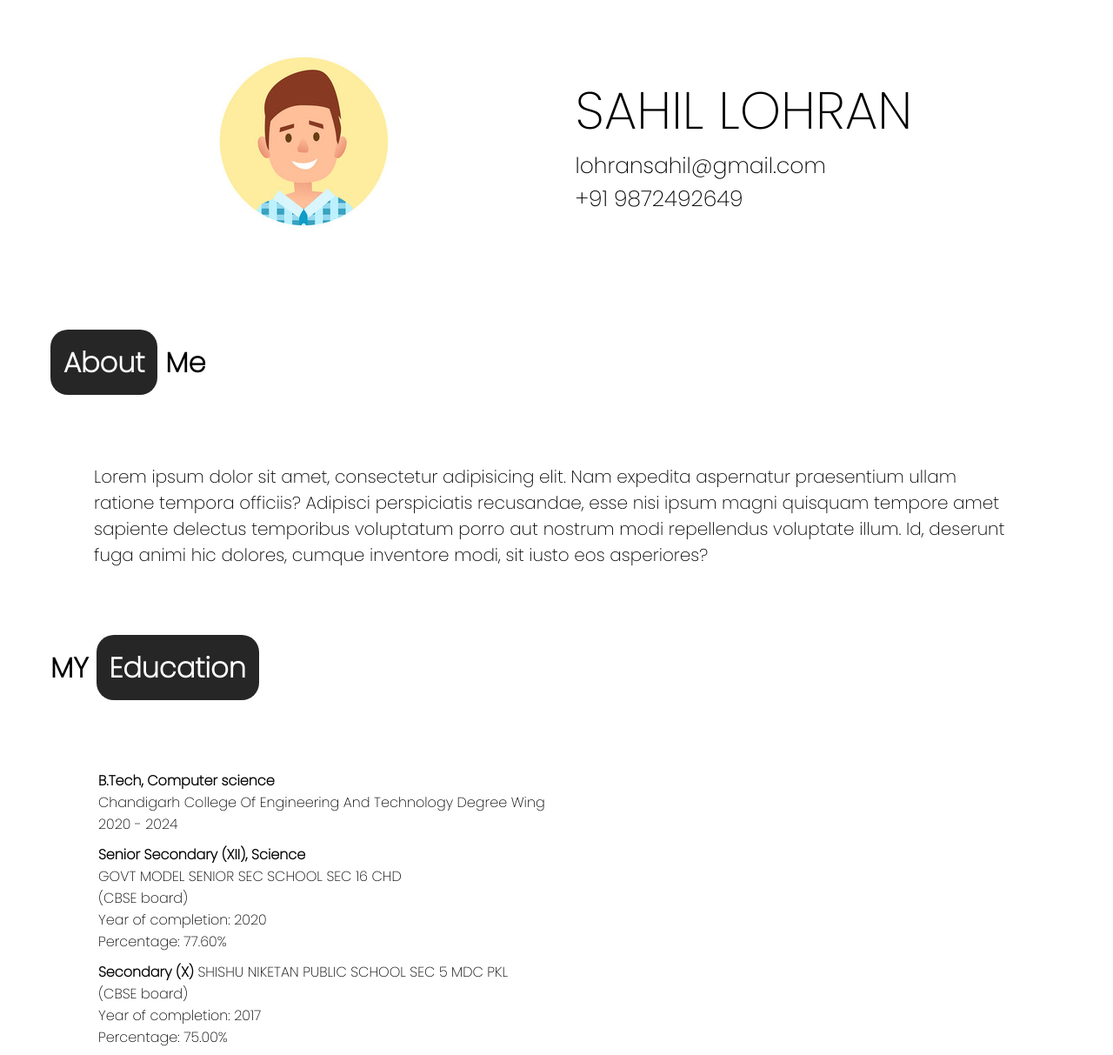
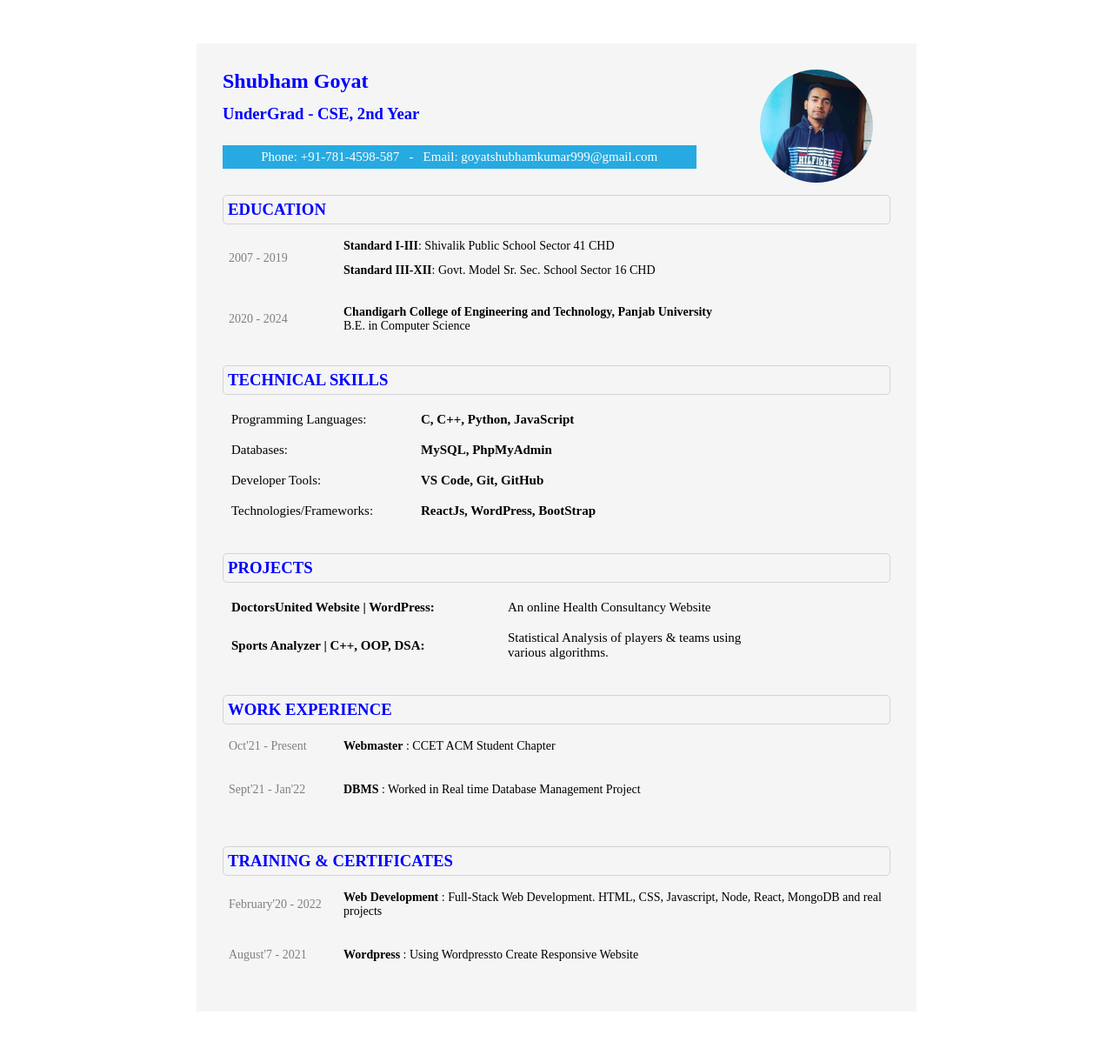
Before and after one commit to phantom-dot/democv, a plain HTML site: page index.html in a window 1280 px wide. Shown: the top 1213 px of the page at 87% size. Drawn offline with Linux system fonts and the light colour scheme; a web font is replaced by a local one.

Commit message:
2nd change

```diff
--- a/index.html
+++ b/index.html
@@ -3,205 +3,107 @@
 
 <head>
     <meta charset="UTF-8">
-    <meta http-equiv="X-UA-Compatible" content="IE=edge">
-    <meta name="viewport" content="width=device-width, initial-scale=1.0">
-    <title>Document</title>
-    <link rel="preconnect" href="https://fonts.googleapis.com">
-    <link rel="preconnect" href="https://fonts.gstatic.com" crossorigin>
-    <link href="https://fonts.googleapis.com/css2?family=Poppins:wght@200&display=swap" rel="stylesheet">
+    <title>Shubham Goyat</title>
+    <link href="https://fonts.googleapis.com/css2?family=Source+Serif+Pro" rel="stylesheet">
+    <link rel="stylesheet" href="style.css">
 </head>
-
-<style>
-    .top {
-        display: flex;
-        align-items: center;
-        justify-content: space-evenly;
-        padding: 30px;
-
-    }
-
-    li {
-        padding: 5px;
-    }
-
-    .skill-li li {
-        padding: 40px;
-    }
-
-    #lab_social_icon_footer {
-        padding: 40px 0;
-        background-color: #dedede;
-    }
-
-    #lab_social_icon_footer a {
-        color: #333;
-    }
-</style>
 
 <body>
 
-    <div class="top">
-        <div class="image">
+    <main id="page">
+        <header class="photo-and-name">
+            <aside class="contact-info-box">
+                <h1 class="name">Shubham Goyat</h1>
+                <br>
+                <h3 class="job-title">UnderGrad - CSE, 2nd Year</h3>
+                <p class="contact-details">Phone: +91-781-4598-587 &nbsp; - &nbsp; Email: goyatshubhamkumar999@gmail.com
+                </p>
+            </aside>
+            <img src="SHUBHAM_IMG.jfif" class="photo" alt="Profile Picture">
+        </header>
+        <section id="education">
+            <h3>Education</h3>
+            <table>
+                <tr class="school-1">
+                    <td rowspan="2">2007 - 2019</td>
+                    <td><b>Standard I-III</b>: Shivalik Public School Sector 41 CHD </td>
+                </tr>
+                <tr class="school-2">
+                    <td><b>Standard III-XII</b>: Govt. Model Sr. Sec. School Sector 16 CHD </td>
+                </tr>
+                <tr>
+                    <td style="width: 120px; color: gray;">2020 - 2024</td>
+                    <td><b>Chandigarh College of Engineering and Technology, Panjab University</b><br> B.E. in Computer
+                        Science</td>
+                </tr>
+            </table>
+        </section>
+        <section id="tech-skills">
+            <h3>Technical Skills</h3>
+            <table>
+                <tr>
+                    <td>Programming Languages:</td>
+                    <td><b>C, C++, Python, JavaScript </b></td>
+                </tr>
+                <tr>
+                    <td>Databases:</td>
+                    <td><b>MySQL, PhpMyAdmin</b></td>
+                </tr>
+                <tr>
+                    <td>Developer Tools:</td>
+                    <td><b>VS Code, Git, GitHub </b></td>
+                </tr>
+                <tr>
+                    <td>Technologies/Frameworks:</td>
+                    <td><b>ReactJs, WordPress, BootStrap</b></td>
+                </tr>
 
-            <img src="passport-photo-of-young-handsome-man-close-up-vector-21284053.jpg" alt="">
+            </table>
+        </section>
+        <section id="projects">
+            <h3>Projects</h3>
+            <table>
+                <tr>
+                    <td><b>DoctorsUnited Website</a> | WordPress:</b></td>
+                    <td>An online Health Consultancy Website</td>
+                </tr>
 
-        </div>
+                <tr>
+                    <td><b>Sports
+                                Analyzer</a> | C++,
+                            OOP, DSA:</b></td>
+                    <td>Statistical Analysis of players & teams using various algorithms.</td>
+                </tr>
+            </table>
+        </section>
+        <section id="work">
+            <h3>Work Experience</h3>
+            <table>
+                <tr class="work-1">
+                    <td>Oct'21 - Present</td>
+                    <td><b>Webmaster</b> : CCET ACM Student Chapter</td>
+            </table>
+            <table>
+                <tr class="work-1">
+                    <td>Sept'21 - Jan'22</td>
+                    <td><b>DBMS</b> : Worked in Real time Database Management Project</td>
+            </table>
+        </section>
+        <section id="work">
+            <h3>Training & Certificates</h3>
+            <table>
+                <tr class="work-1">
+                    <td>February'20 - 2022</td>
+                    <td><a href="https://www.linkedin.com/posts/shubham-goyat-2162ba217_fullstackdeveloper-hardworkpaysoff-activity-6901196640657772544-P_9N" target="_blank"><b>Web Development</b></a> :  Full-Stack Web Development. HTML, CSS, Javascript, Node, React, MongoDB and real projects</td>
+            </table>
+            <table>
+                <tr class="work-1">
+                    <td>August'7 - 2021</td>
+                    <td><a href="https://www.linkedin.com/posts/shubham-goyat-2162ba217_course-certificate-ugcPost-6834798625525239808-tlh3" target="_blank"><b>Wordpress</b></a> :  Using Wordpressto Create Responsive Website</td>
+            </table>
+        </section>
+    </main>
 
-        <div class="name" style=" font-size: 60px; font-family: 'Poppins', sans-serif;">
-            SAHIL LOHRAN
-
-            <div class="contact" style="font-size: 25px;">
-                lohransahil@gmail.com
-
-            </div>
-            <div class="contact" style="font-size: 25px;">
-
-                +91 9872492649
-            </div>
-        </div>
-
-    </div>
-
-
-
-    <div class="about-me">
-
-        <div style="padding: 50px; font-family: 'Poppins', sans-serif;">
-
-            <h1> <span
-                    style="color: white; background-color: #262626; padding: 15px; border-radius: 20px; ">About</span>
-                Me</h1>
-
-        </div>
-
-        <p style="padding-left:100px; padding-right: 100px; font-size: 20px; font-family:'Poppins', sans-serif;">
-            Lorem ipsum dolor sit amet, consectetur adipisicing elit. Nam expedita aspernatur praesentium ullam ratione
-            tempora officiis? Adipisci perspiciatis recusandae, esse nisi ipsum magni quisquam tempore amet sapiente
-            delectus temporibus voluptatum porro aut nostrum modi repellendus voluptate illum. Id, deserunt fuga animi
-            hic dolores, cumque inventore modi, sit iusto eos asperiores?
-        </p>
-
-
-
-
-    </div>
-
-
-    <div class="education">
-
-        <div style="padding: 50px; font-family: 'Poppins', sans-serif;">
-
-            <h1> MY <span
-                    style="color: white; background-color: #262626; padding: 15px; border-radius: 20px; ">Education</span>
-            </h1>
-
-        </div>
-
-        <ul class="education"
-            style="list-style: none; font-family:'Poppins', sans-serif ; padding-left:  100px ;padding-right: 100px;">
-            <li>
-                <b>B.Tech, Computer science </b> <br>
-                Chandigarh College Of Engineering And Technology Degree Wing <br>
-                2020 - 2024
-
-            </li>
-            <li>
-                <b>Senior Secondary (XII), Science</b> <br>
-                GOVT MODEL SENIOR SEC SCHOOL SEC 16 CHD <br>
-                (CBSE board) <br>
-                Year of completion: 2020 <br>
-                Percentage: 77.60% <br>
-
-            </li>
-            <li>
-                <b>Secondary (X)</b>
-                SHISHU NIKETAN PUBLIC SCHOOL SEC 5 MDC PKL <br>
-                (CBSE board) <br>
-                Year of completion: 2017 <br>
-                Percentage: 75.00% <br>
-
-            </li>
-
-        </ul>
-
-
-
-
-    </div>
-
-
-    <div class="skills">
-
-        <div style="padding: 50px; font-family: 'Poppins', sans-serif;">
-
-            <h1> MY <span
-                    style="color: white; background-color: #262626; padding: 15px; border-radius: 20px; ">Skills</span>
-            </h1>
-
-        </div>
-
-        <ul class="skill-li"
-            style=" display: flex; list-style: none; font-family:'Poppins', sans-serif ; padding-left:  100px ;padding-right: 100px;">
-            <li>
-                <b>Java</b> <br>
-                Beginner <br>
-
-
-            </li>
-            <li>
-                <b>C++ Programming</b> <br>
-                Intermidate<br>
-
-
-            </li>
-            <li>
-                <b>CSS</b>
-                Intermediate
-
-
-
-            </li>
-
-            <li>
-                <b>Web Application Security</b> <br>
-                Beginner
-            </li>
-
-
-            <li>
-                <b>HTML</b> <br>
-                ADVANCED
-            </li>
-
-            <li>
-                <b>Javascript</b> <br>
-                Intermediate
-
-            </li>
-
-
-        </ul>
-
-
-
-
-    </div>
-
-    <section id="lab_social_icon_footer">
-
-        <link href="//maxcdn.bootstrapcdn.com/font-awesome/4.1.0/css/font-awesome.min.css" rel="stylesheet">
-        <div>
-            <div class="text-center center-block">
-                <a href="https://www.facebook.com/bootsnipp"><i id="social-fb"
-                        class="fa fa-facebook-square fa-3x social"></i></a>
-                <a href="https://twitter.com/bootsnipp"><i id="social-tw"
-                        class="fa fa-twitter-square fa-3x social"></i></a>
-                <a href="https://plus.google.com/+Bootsnipp-page"><i id="social-gp"
-                        class="fa fa-google-plus-square fa-3x social"></i></a>
-                <a href="mailto:#"><i id="social-em" class="fa fa-envelope-square fa-3x social"></i></a>
-            </div>
-        </div>
-    </section>
 </body>
 
 </html>
--- /dev/null
+++ b/style.css
@@ -0,0 +1,159 @@
+* {
+    margin: 0;
+    padding: 0;
+}
+
+body{
+    font-family: 'Source Serif Pro', serif;
+}
+
+a {
+    text-decoration: none;
+    color: #000;
+}
+
+#page {
+    min-height: 200px;
+    width: 60%;
+    min-width: 600px;
+    background: whitesmoke;
+    margin: 50px auto;
+    padding: 30px;
+    /* color: #27aae1; */
+    color: blue;
+}
+
+/* HEADER */
+.photo {
+    width: 15%;
+    min-width: 130px;
+    float: right;
+    margin-right: 20px;
+    border-radius: 50%;
+}
+
+.contact-info-box {
+    width: 70.9%;
+    display: inline-block;
+}
+
+.name {
+    margin-bottom: -5px;
+}
+
+.job-title {
+    display: inline-block;
+}
+
+.contact-details {
+    background: #27aae1;
+    color: white;
+    text-align: center;
+    margin: auto;
+    margin-top: 25px;
+    padding: 5px;
+    font-size: 15px;
+}
+
+/* EDUCATION */
+
+#education h3 {
+    border: 1px solid #d3d3d3;
+    text-transform: uppercase;
+    padding: 5px;
+    border-radius: 5px;
+    margin: 30px 0 10px;
+}
+
+#education table td {
+    padding: 5px;
+    font-size: 14px;
+    color: #000;
+}
+
+#education table tr.school-1 td:first-child {
+    width: 120px;
+    color: gray;
+    padding-bottom: 25px;
+}
+
+#education table tr.school-2 td:first-child {
+    padding-bottom: 25px;
+}
+
+/* WORK EXPERIENCE */
+
+#work h3 {
+    border: 1px solid #d3d3d3;
+    text-transform: uppercase;
+    padding: 5px;
+    border-radius: 5px;
+    margin: 30px 0 10px;
+}
+
+#work table td {
+    padding: 5px;
+    font-size: 14px;
+    color: #000;
+}
+
+#work table tr.work-1 td:first-child {
+    width: 120px;
+    color: gray;
+    padding-bottom: 25px;
+}
+
+#work table tr.work-1 td {
+    padding-bottom: 25px;
+}
+
+#work table tr.work-2 td:first-child {
+    width: 120px;
+    color: gray;
+}
+
+/* RESEARCH EXPERIENCE */
+#research h3 {
+    border: 1px solid #d3d3d3;
+    text-transform: uppercase;
+    padding: 5px;
+    border-radius: 5px;
+    margin: 30px 0 10px;
+}
+
+#research p {
+    padding: 0 5px;
+    line-height: 25px;
+    font-size: 14px;
+    color: #000;
+}
+
+/* TECHNICAL SKILLS */
+
+#tech-skills h3, #projects h3 {
+    border: 1px solid #d3d3d3;
+    text-transform: uppercase;
+    padding: 5px;
+    border-radius: 5px;
+    margin: 30px 0 10px;
+}
+
+#tech-skills table td, #projects table td {
+    padding: 8px;
+    font-size: 15px;
+    color: #000;
+}
+
+#tech-skills table tr td:first-child {
+    width: 200px;
+}
+
+#tech-skills table tr td:nth-child(2), #projects table tr td:nth-child(2) {
+    width: 300px;
+}
+
+/* PROJECTS */
+
+#projects table tr td:first-child {
+    width: 300px;
+}
```
Also changed, not shown: SHUBHAM_IMG.jfif (added), 1 other file.
